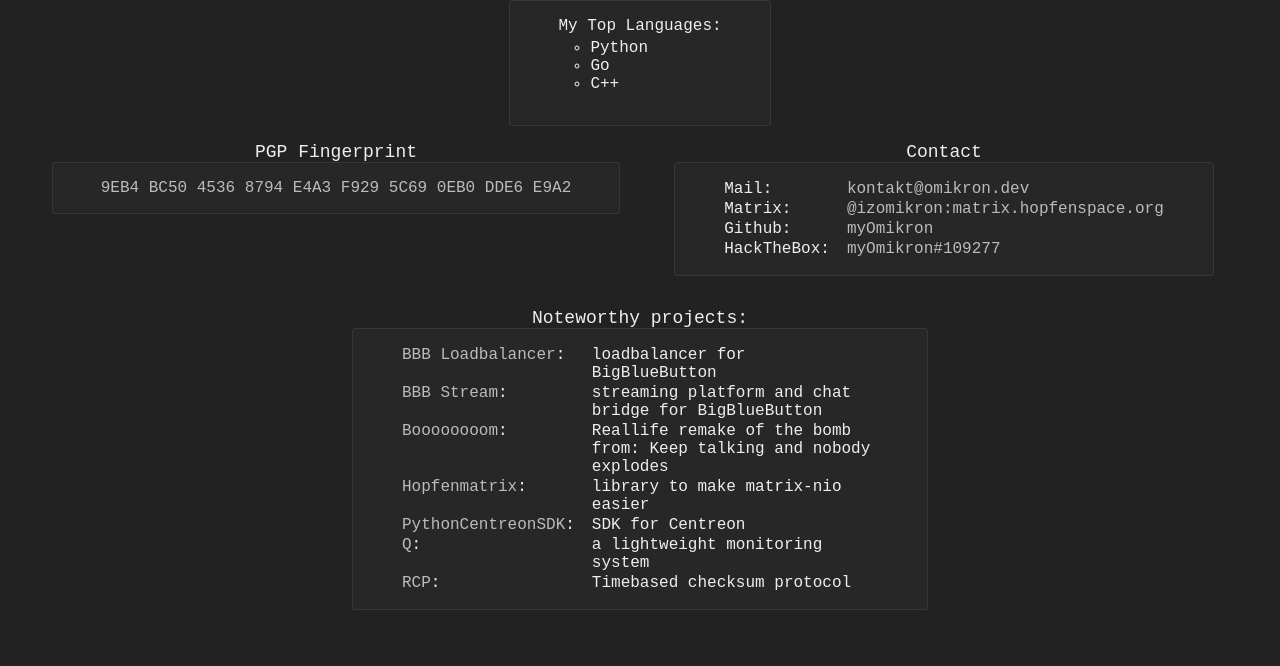
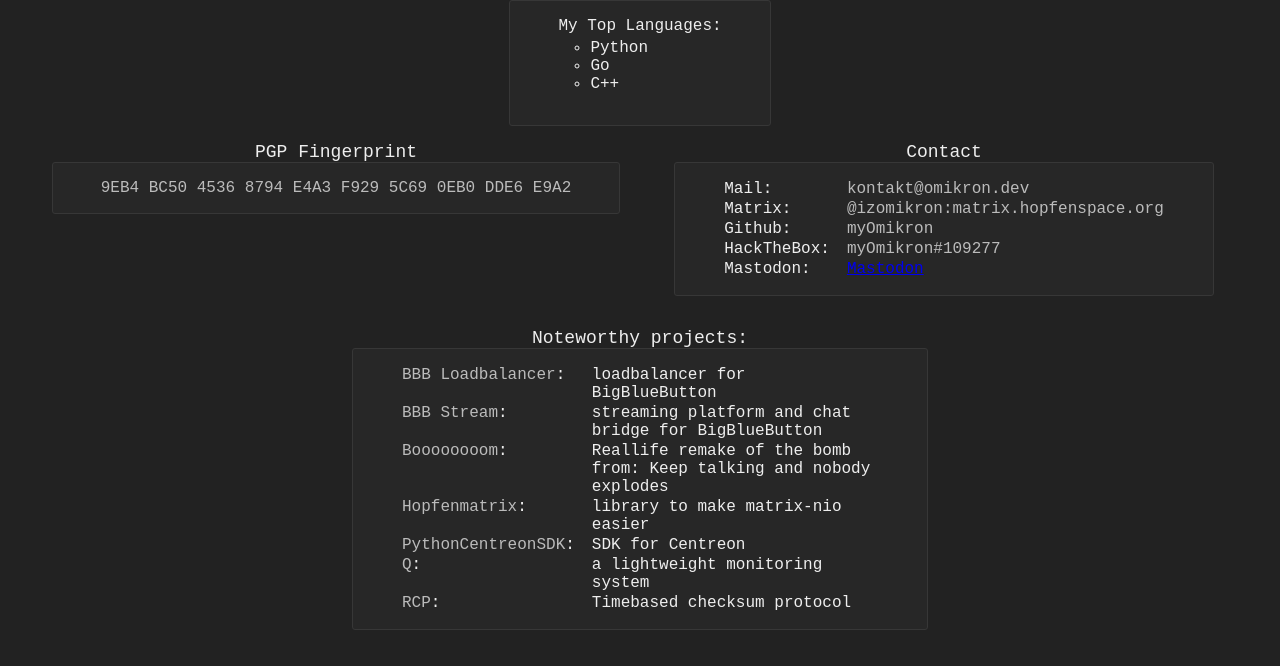
Before and after one commit to myOmikron/website, a plain HTML site: page index.html in a window 1280 px wide. Shown: the part 98-764 px from the top of the page. Drawn offline with Linux system fonts and the light colour scheme.

Commit message:
Added mastodon

```diff
--- a/index.html
+++ b/index.html
@@ -64,6 +64,14 @@
                             <a class="a" href="https://app.hackthebox.com/users/109277" target="_blank">myOmikron#109277</a>
                         </td>
                     </tr>
+                    <tr>
+                        <td>
+                            Mastodon:
+                        </td>
+                        <td>
+                            <a rel="me" href="https://chaos.social/@omikron">Mastodon</a>
+                        </td>
+                    </tr>
                 </table>
             </div>
         </div>
```
